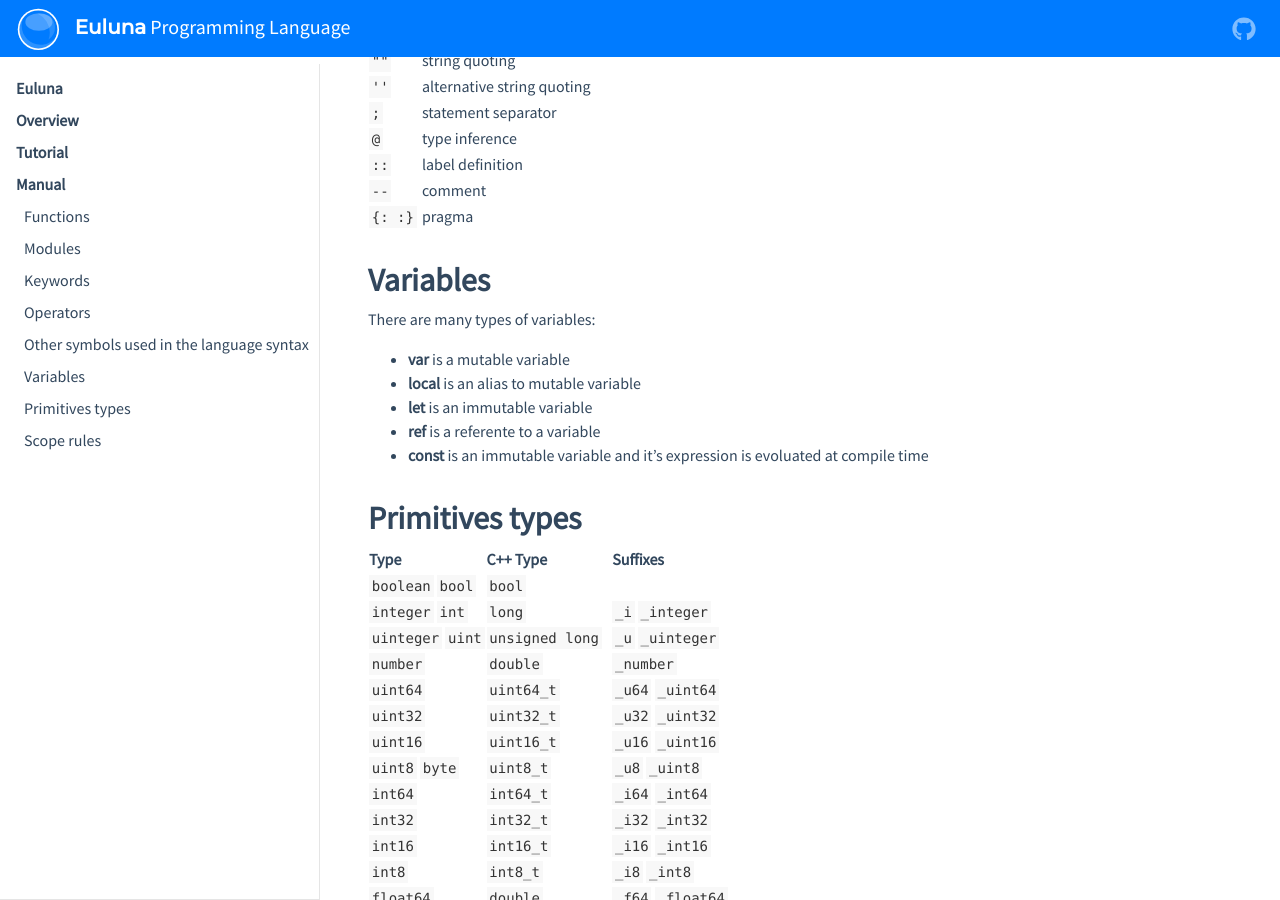
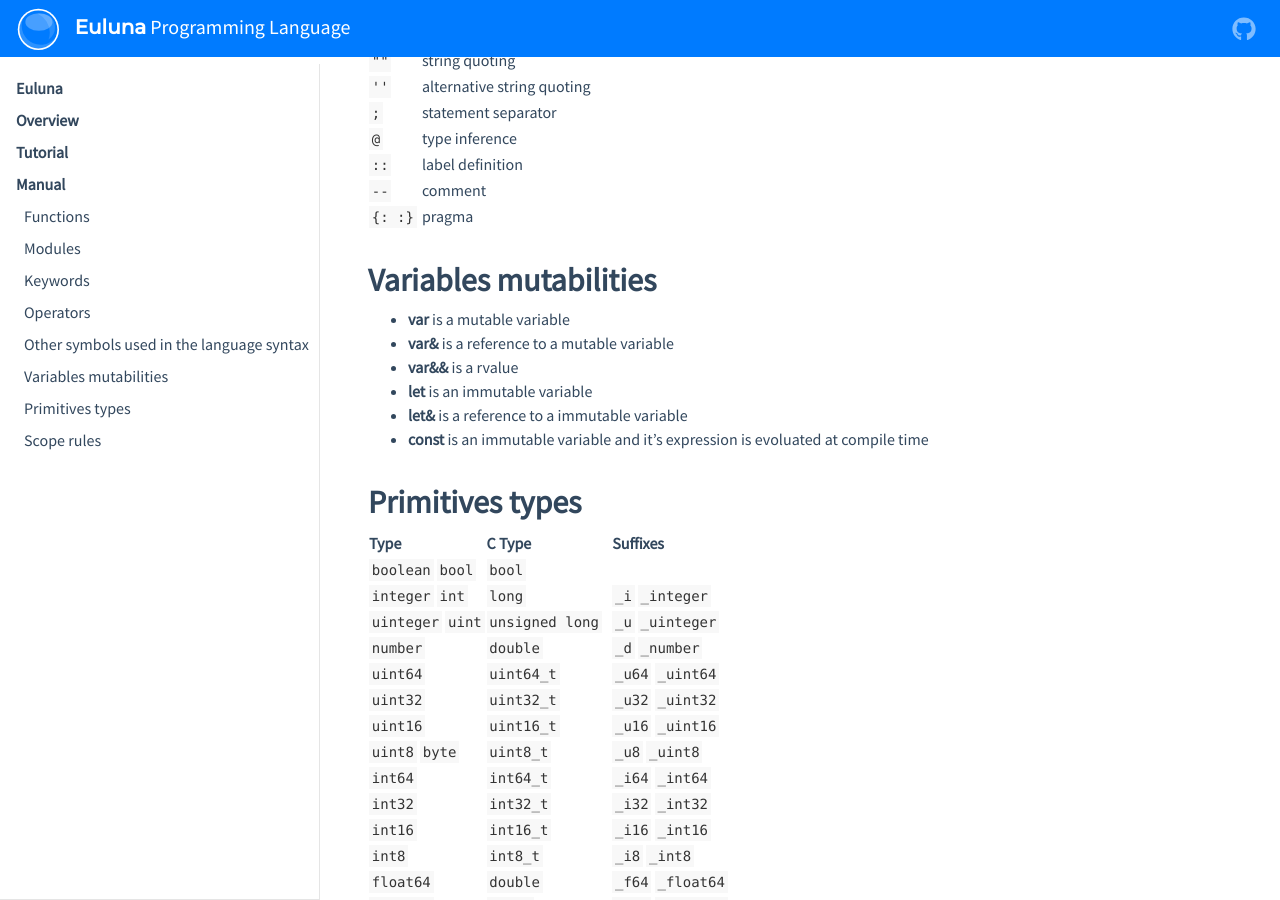
Before and after one commit to edubart/nelua-lang, a Jekyll site: the page built from docs/pages/manual.md, in a window 1280 px wide and 900 px high, scrolled down 1907 px. Built offline with Jekyll 4.4.1, drawn with Linux system fonts in a browser that asks for light colours; nearby versions of some CDN libraries.

Commit message:
Begin C compilation

```diff
--- a/docs/pages/manual.md
+++ b/docs/pages/manual.md
@@ -94,24 +94,23 @@
 
 
 
-## Variables
-
-There are many types of variables:
+## Variables mutabilities
 
 * **var** is a mutable variable
-* **local** is an alias to mutable variable
+* **var&** is a reference to a mutable variable
+* **var&&** is a rvalue
 * **let** is an immutable variable
-* **ref** is a referente to a variable
+* **let&** is a reference to a immutable variable
 * **const** is an immutable variable and it's expression is evoluated at compile time
 
 ## Primitives types
 
-| Type  | C++ Type  | Suffixes  |
+| Type  | C Type  | Suffixes  |
 |---|---|---|
 | `boolean` `bool` | `bool` | |
 | `integer` `int` | `long` | `_i` `_integer` |
 | `uinteger` `uint` | `unsigned long` | `_u` `_uinteger` |
-| `number` | `double` | `_number` |
+| `number` | `double` | `_d` `_number` |
 | `uint64` | `uint64_t` | `_u64` `_uint64` |
 | `uint32` | `uint32_t` | `_u32` `_uint32` |
 | `uint16` | `uint16_t` | `_u16` `_uint16` |
```
Also changed, not shown: docs/pages/overview.md (+2 -2 lines), 13 other files.
